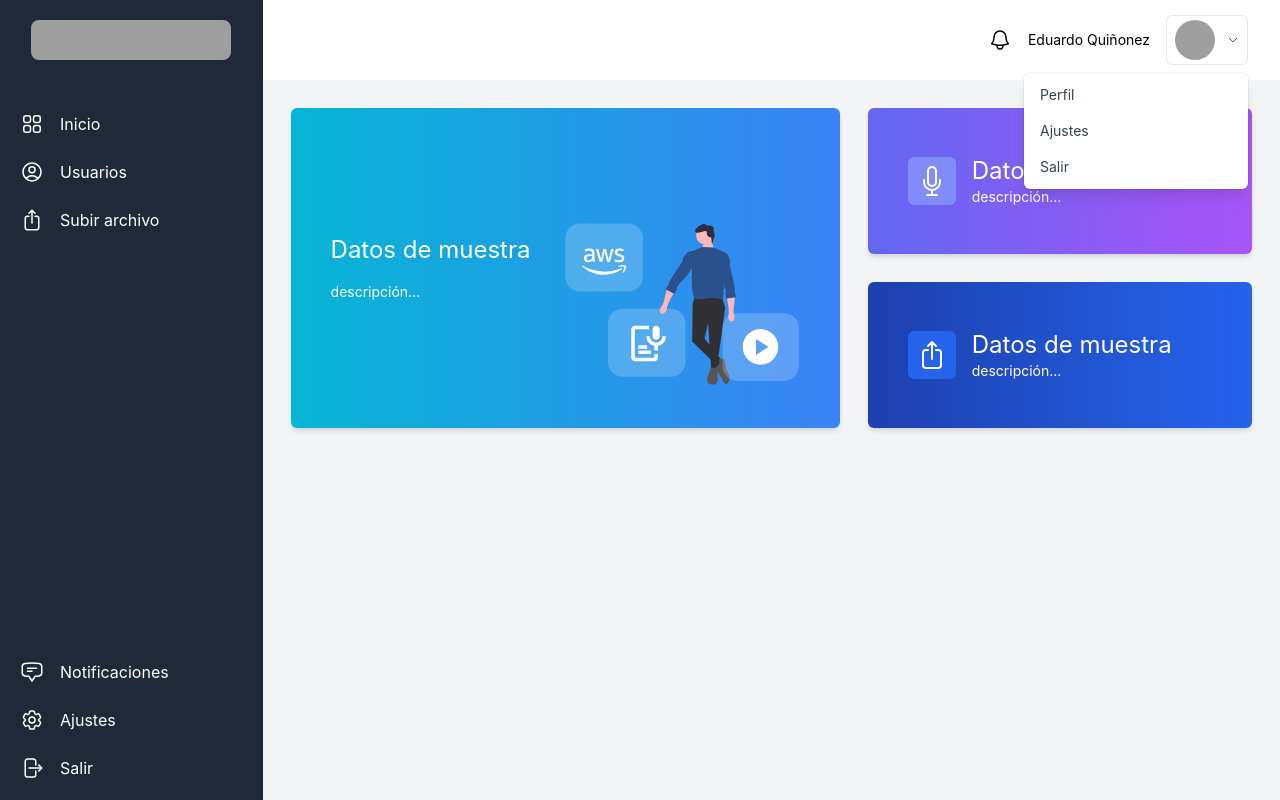
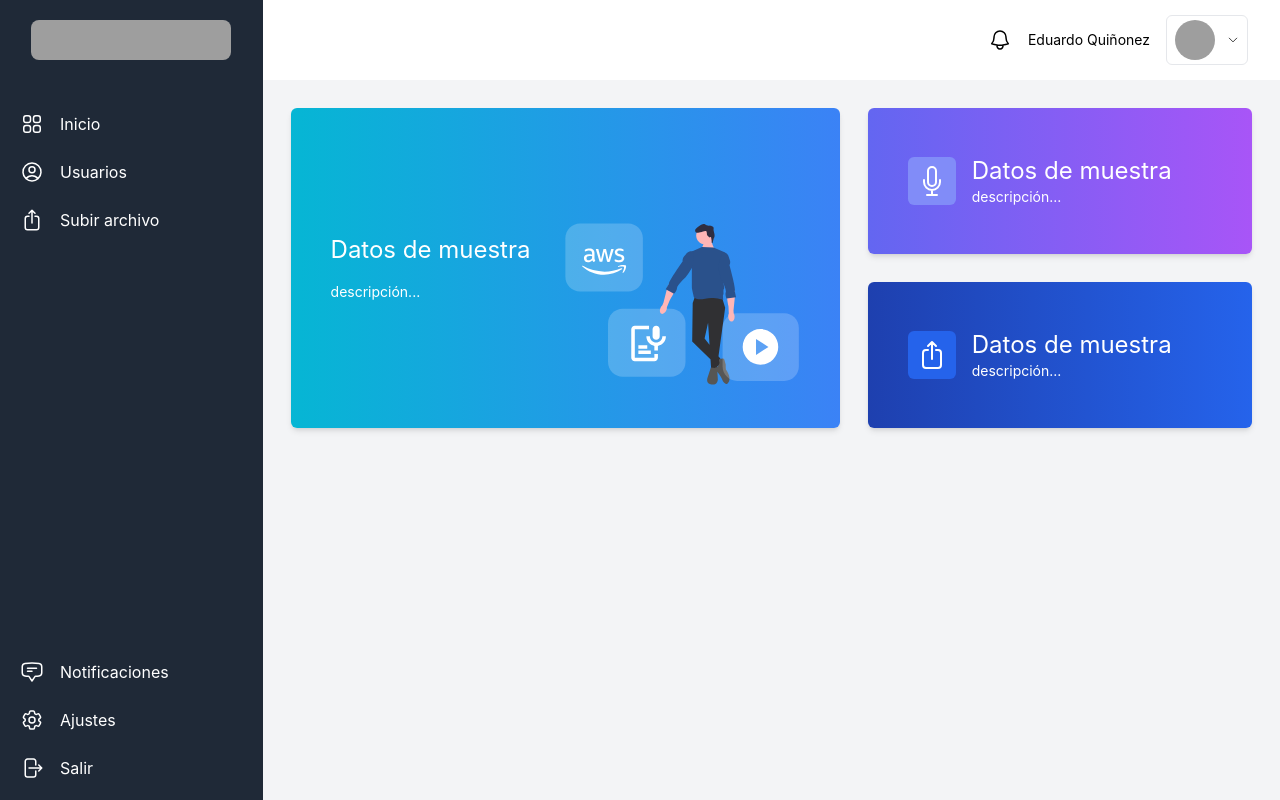
Before and after one commit to eduardogrq/keyence-client, a React (Create React App) app: page / in a window 1280 px wide. Built offline with nearby package versions, Linux system fonts and the light colour scheme; grey boxes are pictures that could not be loaded.

Commit message:
fix: solving navbar issue

```diff
--- a/src/components/layouts/AdminLayout/Navbar/Navbar.jsx
+++ b/src/components/layouts/AdminLayout/Navbar/Navbar.jsx
@@ -39,7 +39,7 @@
                     </div>
 
                     {/* Dropdown */}
-                    <div className={`absolute right-0 z-10 mt-2 w-56 origin-top-right rounded-md bg-white shadow-lg ring-1 ring-black ring-opacity-5 focus:outline-none
+                    <div className={`hidden absolute right-0 z-10 mt-2 w-56 origin-top-right rounded-md bg-white shadow-lg ring-1 ring-black ring-opacity-5 focus:outline-none
                         ${isActive ? 'd-block' : 'd-none'}`}
                         role="menu" aria-orientation="vertical" aria-labelledby="menu-button" tabIndex="-1">
                         <div className="py-1" role="none">
```
